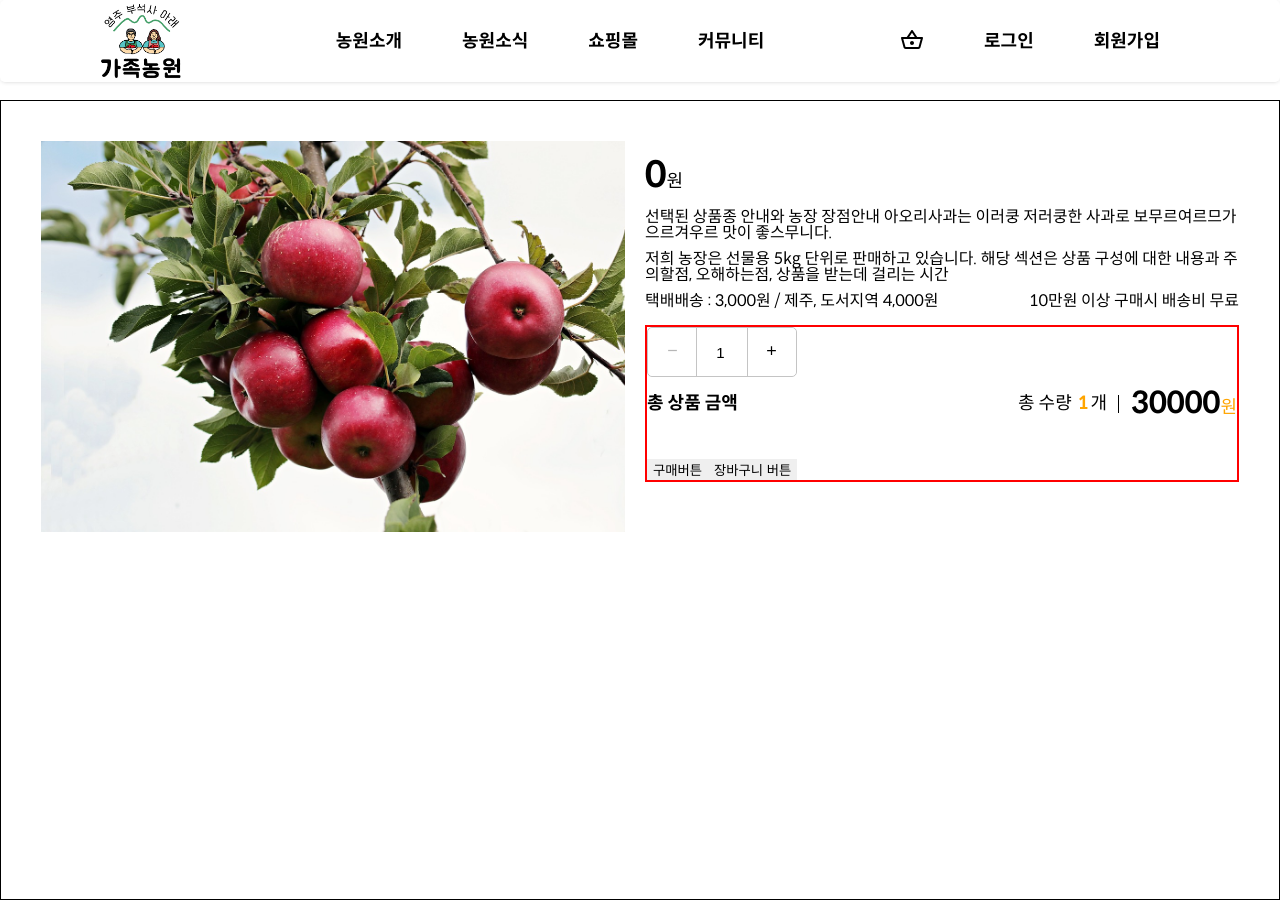
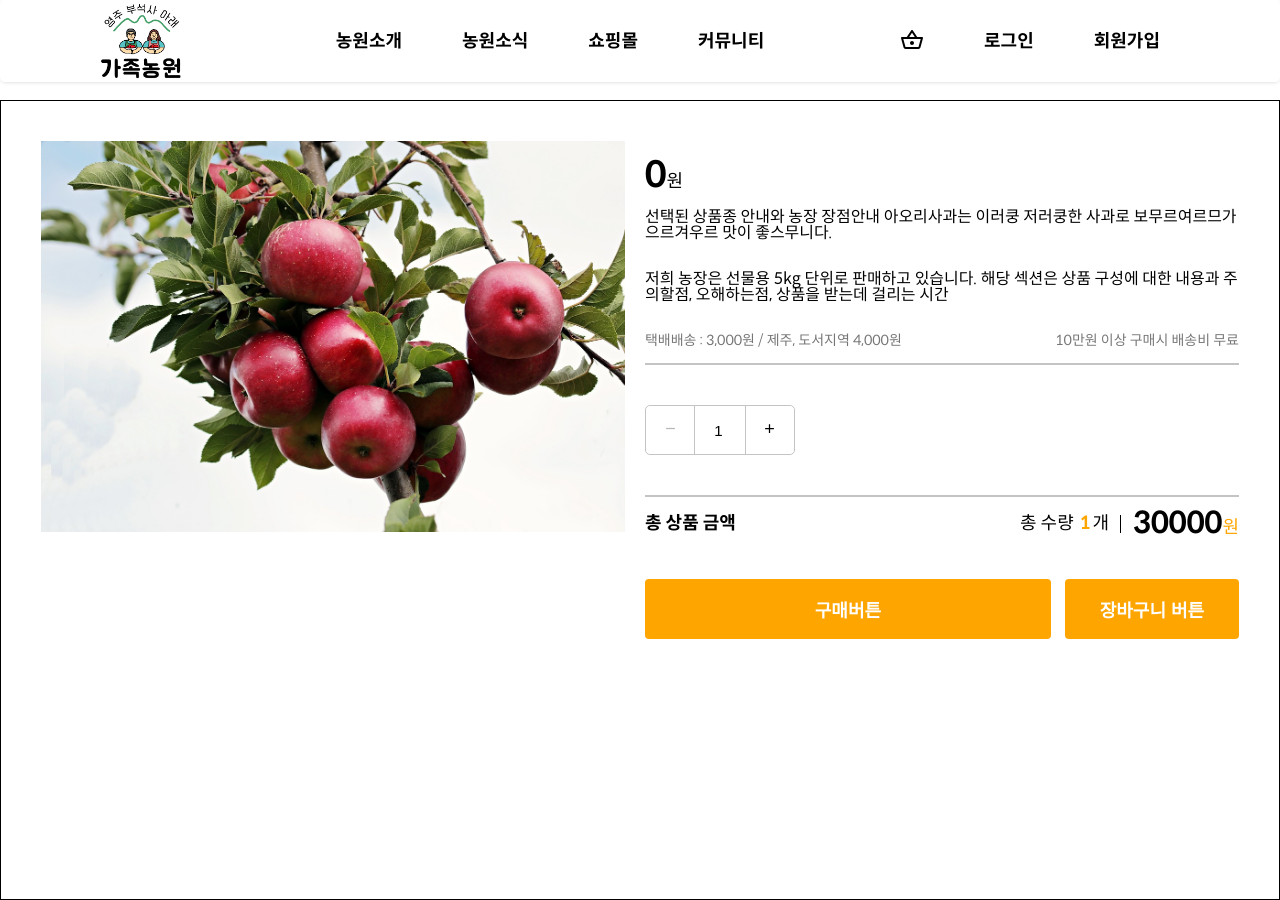
Before and after one commit to Farm-Apple/Apple_FE, a React (Vite) app: page /ProductOrder in a window 1280 px wide. Built offline with nearby package versions, Linux system fonts and the light colour scheme; no server answers.

Commit message:
style : button style 작업

```diff
--- a/src/components/common/QuantitySelect.tsx
+++ b/src/components/common/QuantitySelect.tsx
@@ -8,6 +8,7 @@ type Props = {
 };
 
 const QuantityContainer = styled.div`
+  margin: 3rem 0;
   display: grid;
   grid-template-columns: 1fr 1fr 1fr;
   align-items: center;
--- a/src/page/ProductOrder/index.tsx
+++ b/src/page/ProductOrder/index.tsx
@@ -52,8 +52,7 @@ const ProductName = styled.div`
   font-size: 3.6rem;
   font-weight: 400;
 `;
-const PriceContainer = styled.div`
-`;
+const PriceContainer = styled.div``;
 const ProductPrice = styled.div`
   font-size: 3.6rem;
   font-weight: 700;
@@ -67,22 +66,22 @@ const ProudctDescContainer = styled.div`
   font-size: 1.6rem;
   font-weight: 300;
   div {
-    margin-bottom: 10px;
+    margin-bottom: 3rem;
     &:nth-child(3) {
       margin-bottom: 0;
       display: flex;
       flex-direction: row;
       justify-content: space-between;
       span {
-        font-size: 1.6rem;
+        font-size: 1.4rem;
         font-weight: 400;
+        color: #767676;
       }
     }
   }
 `;
 /* 구매상품 상세 선택 섹션 */
 const DetailSelectContainer = styled.div`
-  border: 2px solid red;
   form {
     display: flex;
     flex-direction: column;
@@ -143,8 +142,35 @@ const Amount = styled.p`
     color: orange;
   }
 `;
-const BttonWrapper = styled.div``;
+const Line = styled.div`
+  width: 100%;
+  height: 0.2rem;
+  background-color: rgba(196, 196, 196, 1);
+`;
 
+const BttonWrapper = styled.div`
+  display: flex;
+  gap: 1.4rem;
+`;
+
+const OrderButton = styled.button`
+  font-size: 1.8rem;
+  font-weight: 700;
+  background-color: orange;
+  width: 70%;
+  height: 6rem;
+  color: rgba(255, 255, 255, 1);
+  border-radius: 4px;
+`;
+const BasketButton = styled.button`
+  font-size: 1.8rem;
+  font-weight: 700;
+  background-color: orange;
+  width: 30%;
+  height: 6rem;
+  color: rgba(255, 255, 255, 1);
+  border-radius: 4px;
+`;
 export default function ProductOrderPage() {
   const [Product, setProduct] = useState<ProductProps>({
     id: 0,
@@ -207,7 +233,9 @@ export default function ProductOrderPage() {
         </ProudctDescContainer>
         <DetailSelectContainer>
           <form>
+            <Line />
             <QuantitySelect Counter={Counter} onClick={handleClickCounter} />
+            <Line />
             <PurchaseContainer>
               <FinalProductContainer>
                 <TotalPriceText>총 상품 금액</TotalPriceText>
@@ -222,8 +250,8 @@ export default function ProductOrderPage() {
                 </Wrapper>
               </FinalProductContainer>
               <BttonWrapper>
-                <button type='submit'>구매버튼</button>
-                <button type='button'>장바구니 버튼</button>
+                <OrderButton type='submit'>구매버튼</OrderButton>
+                <BasketButton type='button'>장바구니 버튼</BasketButton>
               </BttonWrapper>
             </PurchaseContainer>
           </form>
```
